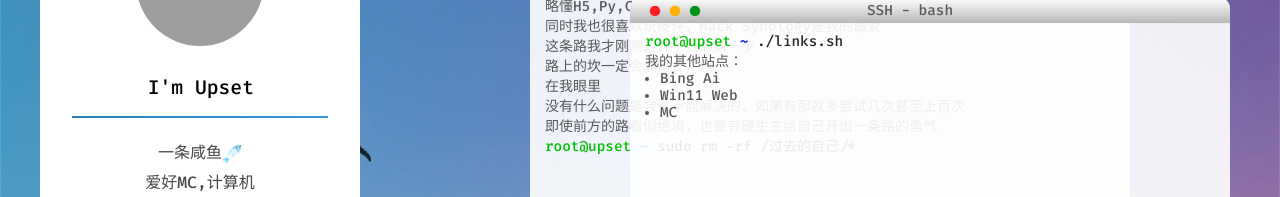
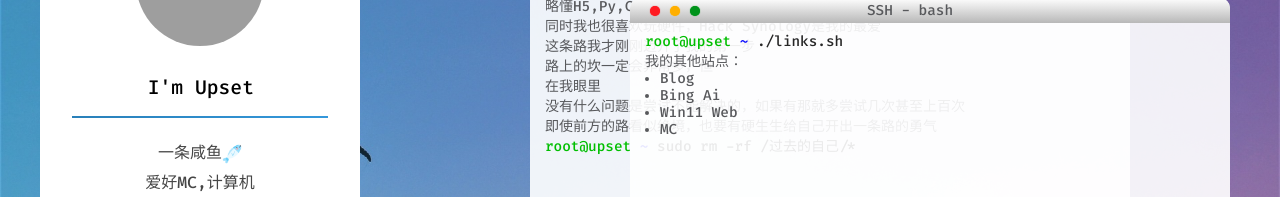
Before and after one commit to Upset23/NutssssIndex, a plain HTML site: page index.html in a window 1280 px wide. Shown: the part 186-383 px from the top of the page. Drawn offline with Linux system fonts and the light colour scheme; grey boxes are pictures that could not be loaded.

Commit message:
Update index.html

```diff
--- a/index.html
+++ b/index.html
@@ -102,6 +102,7 @@
                         <span style="color: rgb(39, 39, 39)">./links.sh</span>
                         <p>我的其他站点：</p>
                         <ul class="ul">
+                            <li><a href="https://blog.upsetqaq.cn/">Blog</a></li>
                             <li><a href="https://bing.upsetqaq.cn/">Bing Ai</a></li>
                             <li><a href="https://win11.upsetqaq.cn/">Win11 Web</a></li>
                             <li><a href="https://vbpixel.upsetqaq.cn/">MC</a></li>
```
